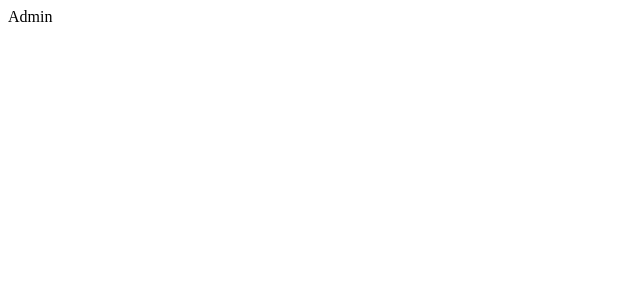
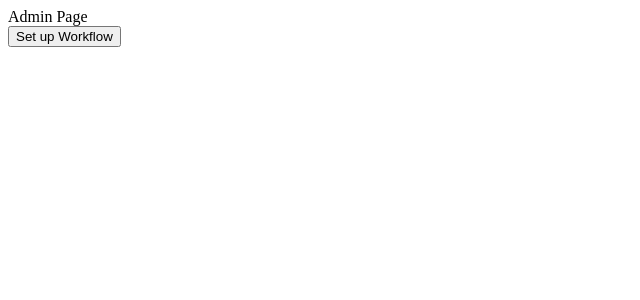
Before and after one commit to azukimochi/workflow, a React (Create React App) app: page / in a window 1280 px wide. Shown: the top 300 px of the page, without its empty margins (0-640 px from the left). Built offline with nearby package versions, Linux system fonts and the light colour scheme.

Commit message:
Added discard method

```diff
--- a/src/pages/AdminPage/AdminPage.js
+++ b/src/pages/AdminPage/AdminPage.js
@@ -1,9 +1,18 @@
-import React from "react"
+import React, { Component } from "react"
 
-const AdminPage = () => {
-    return(
-        <div>Admin</div>
-    )
+class AdminPage extends Component {
+
+    handleClick = event => {
+        event.preventDefault()
+        this.props.history.push("/workflow")
+    }
+    render() {
+        return (
+            <div className="container">
+            <div>Admin Page</div>
+            <button onClick={this.handleClick}>Set up Workflow</button>
+            </div>
+        )
+    }
 }
-
 export default AdminPage
--- a/src/pages/WorkflowList/WorkflowList.js
+++ b/src/pages/WorkflowList/WorkflowList.js
@@ -15,8 +15,6 @@ const reorder = (list, startIndex, endIndex) => {
     const result = Array.from(list);
     const [removed] = result.splice(startIndex, 1);
     result.splice(endIndex, 0, removed);
-
-    console.log(result);
     return result;
 };
 
@@ -33,8 +31,6 @@ const move = (source, destination, droppableSource, droppableDestination) => {
     const result = {};
     result[droppableSource.droppableId] = sourceClone;
     result[droppableDestination.droppableId] = destClone;
-
-    console.log(result);
     return result;
 };
 
@@ -53,12 +49,6 @@ const getItemStyle = (isDragging, draggableStyle) => ({
     ...draggableStyle
 });
 
-// const getListStyle = isDraggingOver => ({
-//     background: isDraggingOver ? 'lightblue' : 'lightgrey',
-//     padding: grid,
-//     width: 250
-// });
-
 const getListStyle = isDraggingOver => ({
     background: isDraggingOver ? 'lightblue' : 'lightgrey',
     display: 'flex',
@@ -67,26 +57,29 @@ const getListStyle = isDraggingOver => ({
   });
 
 class WorkflowList extends Component {
-    state = {
-        // items: getItems(10),
-        // selected: getItems(5, 10)
-        // availableActions: workFlowStages.filter(stage => !stage.prevStage && !stage.nextStage),
-        // selectedActions: workFlowStages.filter(stage => stage.prevStage || stage.nextStage)
-    };
+    state = {}
+
+    id2List = {
+        droppable: 'availableActions',
+        droppable2: 'selectedActions'
+    }
 
     componentDidMount = () => {
-        console.log("mounted")
+        this.getSavedData()
+    }
+
+    getSavedData = () => {
         let savedData = JSON.parse(localStorage.getItem("savedWorkFlow"))
         if (savedData) {
             this.setState({
                 availableActions: savedData.availableActions,
                 selectedActions: savedData.selectedActions
-            }, () => console.log(this.state))
+            })
         } else {
             this.setState({
                 availableActions: workFlowStages.filter(stage => !stage.prevStage && !stage.nextStage),
                 selectedActions: workFlowStages.filter(stage => stage.prevStage || stage.nextStage)
-            },  () => console.log(this.state))
+            })
         }
     }
     /**
@@ -94,16 +87,6 @@ class WorkflowList extends Component {
      * the IDs of the droppable container to the names of the
      * source arrays stored in the state.
      */
-    id2List = {
-        droppable: 'availableActions',
-        droppable2: 'selectedActions'
-    };
-
-    // id2List = {
-    //     availableActions: 'availableActions',
-    //     selectedActions: 'selectedActions'
-    // };
-
 
     getList = id => this.state[this.id2List[id]];
 
@@ -140,16 +123,17 @@ class WorkflowList extends Component {
             this.setState({
                 availableActions: result.droppable,
                 selectedActions: result.droppable2
-            }, () => console.log(this.state));
+            });
         }
     };
 
     handleSave = event => {
-        console.log("save button was clicked")
         let dataStr = JSON.stringify(this.state)
-        console.log(dataStr)
         localStorage.setItem("savedWorkFlow", dataStr)
+    }
 
+    handleDiscard = event => {
+        this.getSavedData()
     }
 
     // Normally you would want to split things out into separate components.
@@ -225,6 +209,7 @@ class WorkflowList extends Component {
 
             <div>
                 <button onClick={this.handleSave}>Save</button>
+                <button onClick={this.handleDiscard}>Cancel</button>
                 </div>
     </div>
         )
```
